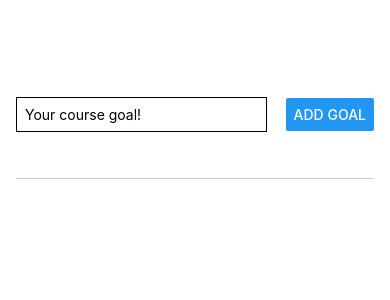
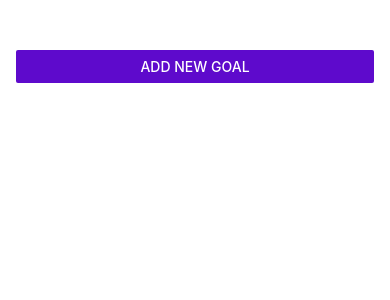
Before and after one commit to DarkRose73/first-reactnative-app, a React Native app: screen / in a window 390 px wide. Shown: the top 300 px of the page. Built offline with nearby package versions, Linux system fonts and the light colour scheme.

Commit message:
adding modal behavior

```diff
--- a/App.js
+++ b/App.js
@@ -1,16 +1,26 @@
 import { useState } from "react";
-import { StyleSheet, View, FlatList } from "react-native";
+import { StyleSheet, View, FlatList, Button } from "react-native";
 import GoalInput from "./components/GoalInput";
 import GoalItem from "./components/GoalItem";
 
 export default function App() {
   const [courseGoals, setCourseGoals] = useState([]);
+  const [modalIsVisible, setModalIsVisible] = useState(false);
+
+  function startAddGoalHandler() {
+    setModalIsVisible(true);
+  }
+
+  function endAddGoalHandler() {
+    setModalIsVisible(false);
+  }
 
   function addGoalHandler(enteredGoalText) {
     setCourseGoals((currentCourseGoals) => [
       ...currentCourseGoals,
       { text: enteredGoalText, id: Math.random().toString() },
     ]);
+    endAddGoalHandler();
   }
 
   // Delete a course goal
@@ -22,7 +32,16 @@
 
   return (
     <View style={styles.appContainer}>
-      <GoalInput onAddGoal={addGoalHandler} />
+      <Button
+        title="Add new goal"
+        color="#5e0acc"
+        onPress={startAddGoalHandler}
+      />
+      <GoalInput
+        onAddGoal={addGoalHandler}
+        isVisible={modalIsVisible}
+        onCancel={endAddGoalHandler}
+      />
       <View style={styles.goalsContainer}>
         {/* FlatList necesita si o si un parametro de los objetos que se llame "key" */}
         <FlatList
--- a/components/GoalInput.js
+++ b/components/GoalInput.js
@@ -1,11 +1,11 @@
 import { useState } from "react";
-import { Button, StyleSheet, TextInput, View } from "react-native";
+import { Button, StyleSheet, TextInput, View, Modal } from "react-native";
 
 function GoalInput(props) {
   const [enteredGoalText, setEnteredGoalText] = useState("");
 
   function goalInputHandler(value) {
-    setEnteredGoalText(value.trim());
+    setEnteredGoalText(value);
   }
 
   function addGoalHandler() {
@@ -14,6 +14,7 @@
   }
 
   return (
+    <Modal visible={props.isVisible} animationType="slide">
       <View style={styles.inputContainer}>
         <TextInput
           style={styles.textInput}
@@ -21,27 +22,44 @@
           onChangeText={goalInputHandler}
           value={enteredGoalText}
         />
+        <View style={styles.buttonContainer}>
+          <View style={styles.button}>
             <Button title="Add goal" onPress={addGoalHandler} />
           </View>
+          <View style={styles.button}>
+            <Button title="Cancel" onPress={props.onCancel} color="red" />
+          </View>
+        </View>
+      </View>
+    </Modal>
   );
 }
 
 const styles = StyleSheet.create({
   inputContainer: {
     flex: 1,
-    flexDirection: "row",
-    justifyContent: "space-between",
+    flexDirection: "column",
+    justifyContent: "center",
     alignItems: "center",
     marginBottom: 24,
     borderBottomWidth: 1,
     borderColor: "#cccccc",
+    padding: 16,
   },
   textInput: {
     borderWidth: 1,
     color: "#000",
-    width: "70%",
-    marginRight: 8,
+    width: "100%",
     padding: 8,
+  },
+  buttonContainer: {
+    flexDirection: "row",
+    justifyContent: "space-evenly",
+    marginTop: 16,
+  },
+  button: {
+    width: "30%",
+    marginHorizontal: 8,
   },
 });
 
```
Lines whose indentation alone changed are shown as unchanged.
